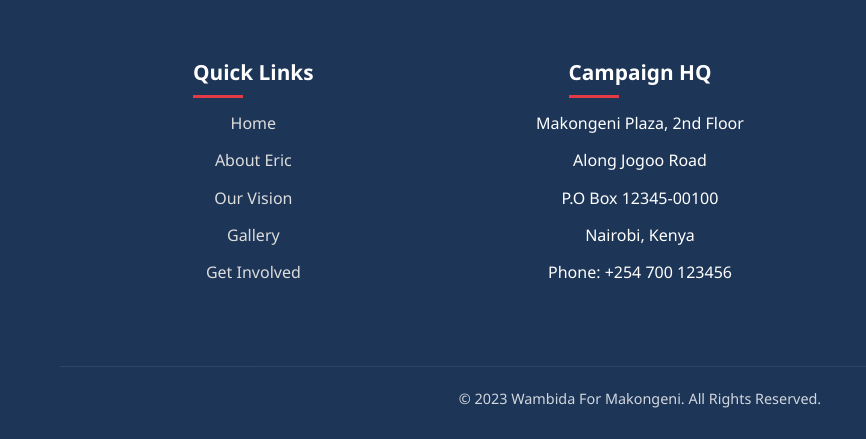
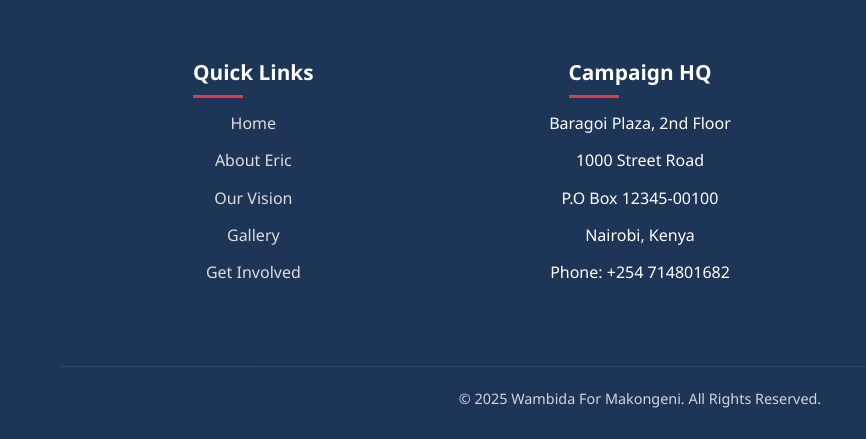
Before and after one commit to kukatinga/erico, a plain HTML site: page index.html in a window 1280 px wide. Shown: the part 5078-5517 px from the top of the page, 0-866 px from the left. Drawn offline with Linux system fonts and the light colour scheme.

Commit message:
Update index.html

```diff
--- a/index.html
+++ b/index.html
@@ -903,11 +903,11 @@
                 <div class="footer-column">
                     <h3>Campaign HQ</h3>
                     <ul>
-                        <li>Makongeni Plaza, 2nd Floor</li>
-                        <li>Along Jogoo Road</li>
+                        <li>Baragoi Plaza, 2nd Floor</li>
+                        <li>1000 Street Road</li>
                         <li>P.O Box 12345-00100</li>
                         <li>Nairobi, Kenya</li>
-                        <li>Phone: +254 700 123456</li>
+                        <li>Phone: +254 714801682</li>
                     </ul>
                 </div>
                 <div class="footer-column">
@@ -923,7 +923,7 @@
                 </div>
             </div>
             <div class="copyright">
-                &copy; 2023 Wambida For Makongeni. All Rights Reserved.
+                &copy; 2025 Wambida For Makongeni. All Rights Reserved.
             </div>
         </div>
     </footer>
```
